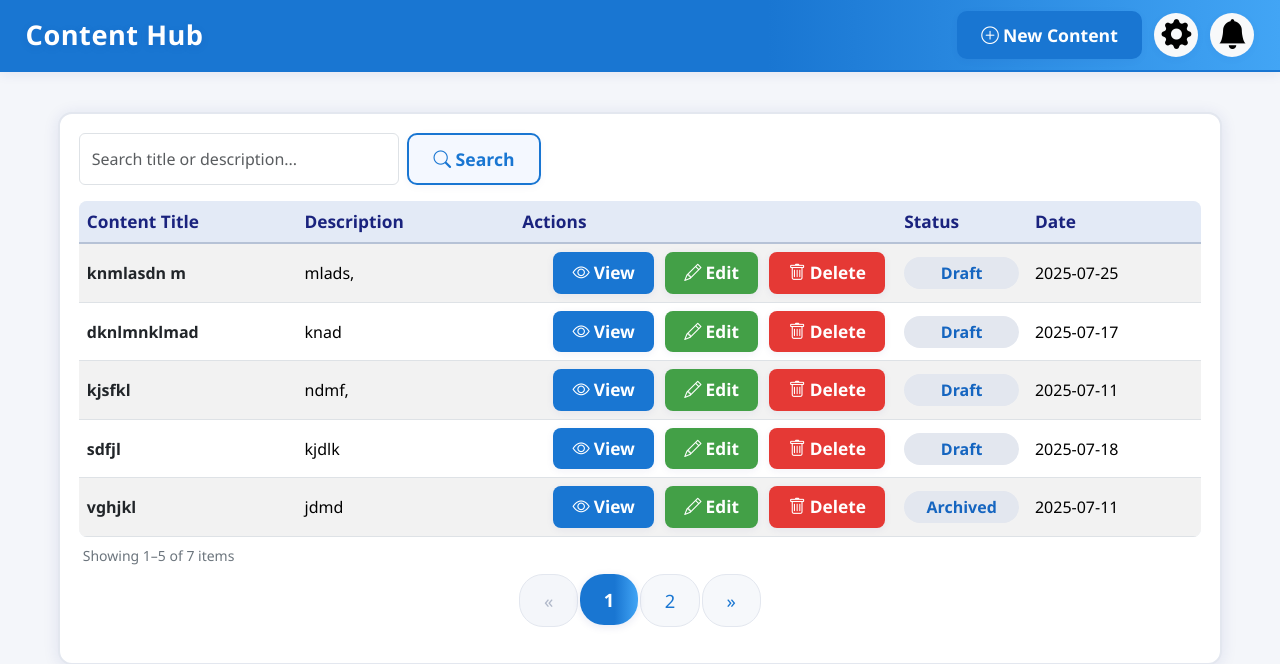
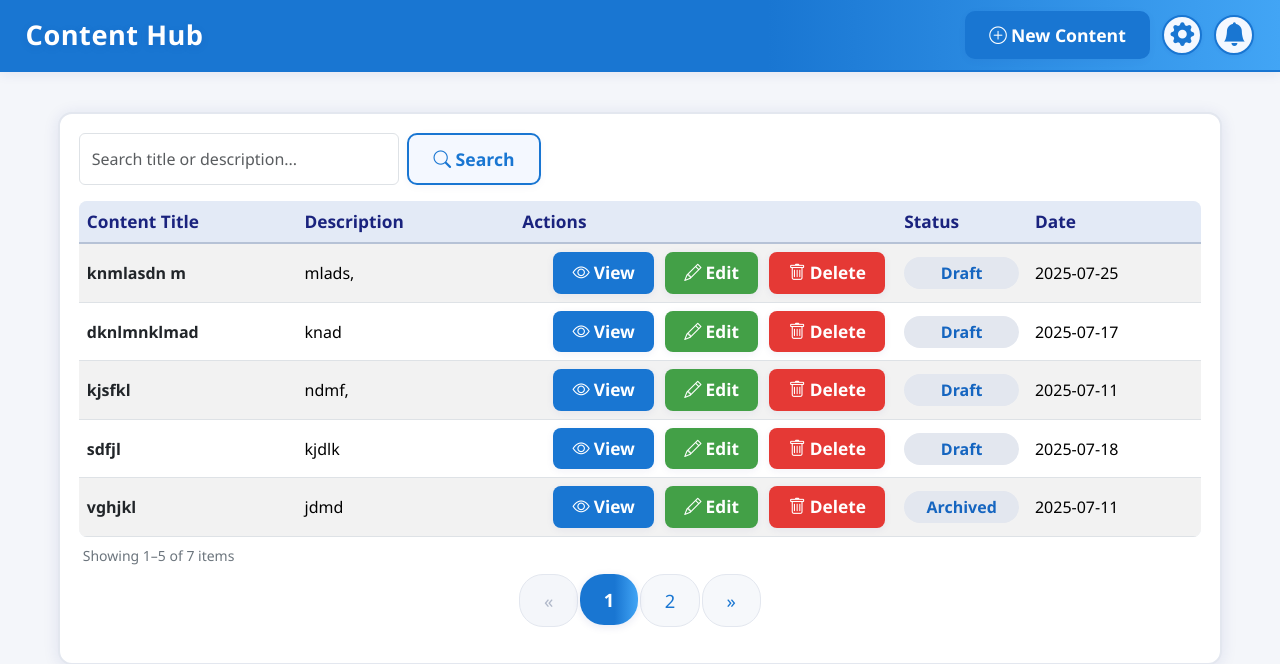
Before and after one commit to hidecard/Content-Manager, a PHP site: page / in a window 1280 px wide. Shown: the top 664 px of the page. Run offline with PHP 8.4, Linux system fonts and the light colour scheme; data comes from the database, SQL or seed files in the repository.

Commit message:
Done All

```diff
--- a/index.php
+++ b/index.php
@@ -293,11 +293,11 @@ $hasNoti = count($notify_contents) > 0 ? 'true' : 'false';
         <a class="btn btn-primary d-inline-flex align-items-center" href="new.php">
           <i class="bi bi-plus-circle me-1"></i> New Content
         </a>
-        <a href="settings.php" class="btn btn-light border-0 p-2 rounded-circle d-flex align-items-center justify-content-center ms-1" title="Settings" style="width:44px;height:44px;">
-          <i class="bi bi-gear-fill" style="font-size:1.7em;"></i>
+        <a href="settings.php" class="btn btn-outline-primary p-2 rounded-circle d-flex align-items-center justify-content-center ms-1 header-icon-btn" title="Settings">
+          <i class="bi bi-gear-fill" style="font-size:1.35em;"></i>
         </a>
-        <button id="notiBtn" class="btn btn-light border-0 p-2 rounded-circle d-flex align-items-center justify-content-center ms-1 position-relative" title="Notifications" type="button" data-bs-toggle="modal" data-bs-target="#notiModal" style="width:44px;height:44px;">
-          <i class="bi bi-bell-fill" style="font-size:1.7em;"></i>
+        <button id="notiBtn" class="btn btn-outline-primary p-2 rounded-circle d-flex align-items-center justify-content-center ms-1 position-relative header-icon-btn" title="Notifications" type="button" data-bs-toggle="modal" data-bs-target="#notiModal">
+          <i class="bi bi-bell-fill" style="font-size:1.35em;"></i>
           <span id="notiDot" class="pulse-dot" style="display:none;"></span>
         </button>
       </div>
@@ -501,20 +501,29 @@ $hasNoti = count($notify_contents) > 0 ? 'true' : 'false';
       outline: 2px solid #1976d2;
       outline-offset: 1px;
     }
-    .header-action .btn-light:hover, .header-action .btn-light:focus {
-      background: #e3eaf6;
+    .header-icon-btn {
+      border-width: 2px !important;
+      border-color: #1976d2 !important;
+      background: #f4f8ff !important;
+      color: #1976d2 !important;
+      width: 40px;
+      height: 40px;
+      transition: background 0.15s, color 0.15s, box-shadow 0.15s;
+      box-shadow: 0 1px 4px 0 rgba(31,38,135,0.06);
+    }
+    .header-icon-btn:hover, .header-icon-btn:focus {
+      background: #e3eaf6 !important;
+      color: #1565c0 !important;
       box-shadow: 0 2px 8px 0 rgba(31,38,135,0.10);
       outline: none;
     }
-    .header-action .btn-light:active {
-      background: #dbeafe;
+    .header-icon-btn:active {
+      background: #dbeafe !important;
+      color: #1565c0 !important;
     }
-    .header-action .btn-light .bi {
+    .header-icon-btn .bi {
       vertical-align: middle;
       display: inline-block;
-    }
-    .header-action .btn-light {
-      transition: background 0.15s, box-shadow 0.15s;
     }
     /* Custom pagination styles */
     .custom-pagination .page-link {
```
